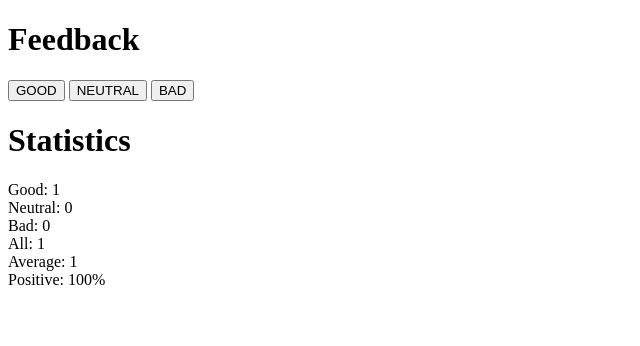
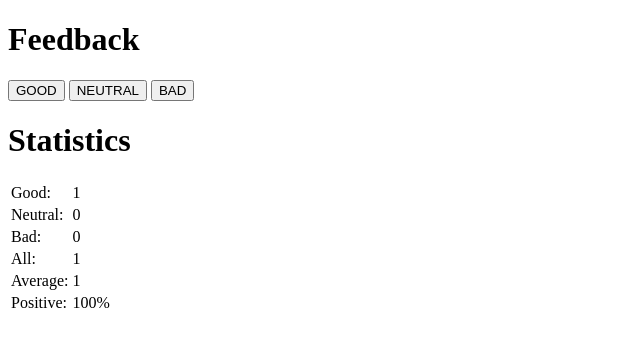
Before and after one commit to tomssulisko/helsinki-full-stack-kurssi, a React (Create React App) app in the folder osa1/unicafe/: page / in a window 1280 px wide. Both pictures are taken after a click on the button "GOOD". Shown: the top 346 px of the page, without its empty margins (0-640 px from the left). Built offline with nearby package versions, Linux system fonts and the light colour scheme.

Commit message:
exercise 1.11

```diff
--- a/osa1/unicafe/src/App.jsx
+++ b/osa1/unicafe/src/App.jsx
@@ -7,7 +7,7 @@
   </button>
 )
 
-  const StatisticLine  = props => <div>{props.text}{props.value}{props.symbol}</div>
+  const StatisticLine  = props => <tr><td>{props.text}</td><td>{props.value}{props.symbol}</td></tr>
 
   const Statistics = ({ good, neutral, bad }) => {
     let total= good+neutral+bad
@@ -16,12 +16,17 @@
     return (
       <div>
         <h1>Statistics</h1>
+        <table>
+          <tbody>
             <StatisticLine  lay value={good} text="Good: " />
             <StatisticLine  value={neutral} text="Neutral: " />
             <StatisticLine  value={bad} text="Bad: " />
             <StatisticLine  value={good+neutral+bad} text="All: " />
             <StatisticLine  value={(good+bad*-1)/(good+neutral+bad)} text="Average: " />
             <StatisticLine  value={good/(good+neutral+bad)*100} text="Positive: " symbol="%" />
+          </tbody>
+        </table>
+
       </div>
     )
 
```
Lines whose indentation alone changed are shown as unchanged.
